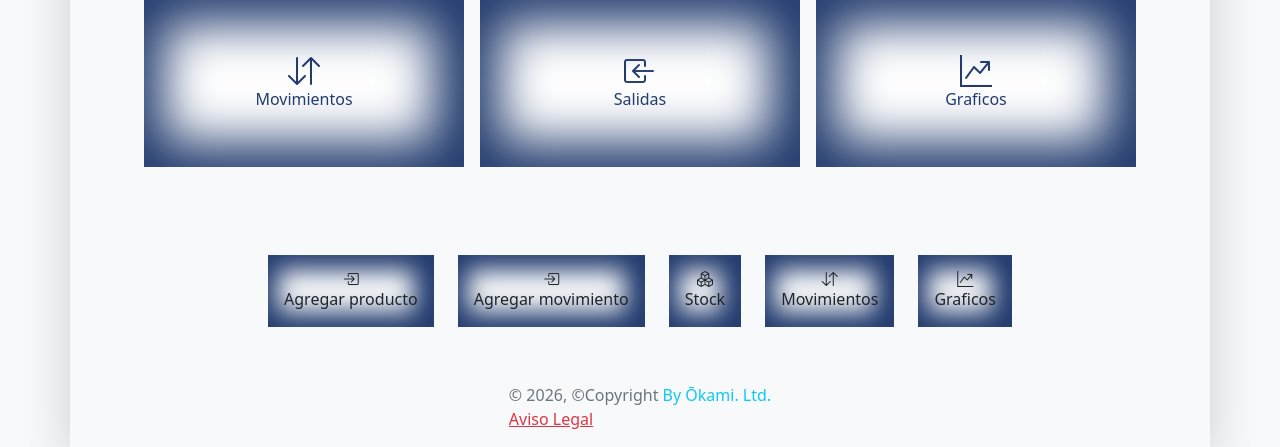
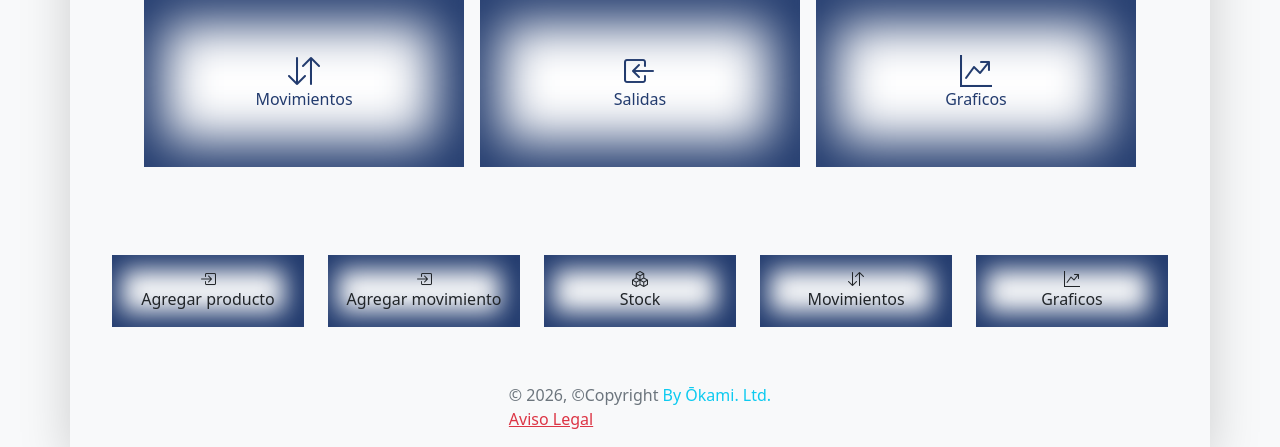
Before and after one commit to Obidis/e_comerce, a Django app: page / in a window 1280 px wide. Shown: the part 511-958 px from the top of the page. Run offline with Django 4.2, Linux system fonts and the light colour scheme.

Commit message:
modificado styles y footer_nav

```diff
--- a/core/static/css/styles.css
+++ b/core/static/css/styles.css
@@ -1,22 +1,17 @@
-
-
 
 
 .form-control{
     background-color: #e8e8eb;
+}
 
-
-}
 #django-form-input {
     background-color: #e8e8eb;
-
-
 }
-
 
 .navbar{
      box-shadow: 15px 0px 125px 35px #223b6e inset;
 }
+
 #box, #box2{
     background-color: #ffffff;
     min-width: 20rem;
@@ -24,19 +19,20 @@
     color:  #223b6e;
 
 }
+
 #box:hover{
-
+    box-shadow: rgba(50, 50, 93, 0.25) 0px 50px 100px -20px, rgba(0, 0, 0, 0.3) 0px 30px 60px -30px, rgba(10, 37, 64, 0.35) 0px -2px 6px 0px inset;
 }
 
 #footer_links{
-
+    width: 12rem;
     box-shadow: -5px -0px 25px 15px #223b6e inset;
 }
-
 
 #footer_links:hover{
      box-shadow: rgba(50, 50, 93, 0.25) 0px 50px 100px -20px, rgba(0, 0, 0, 0.3) 0px 30px 60px -30px, rgba(10, 37, 64, 0.35) 0px -2px 6px 0px inset;
 }
+
 .grafics{
     width: 500px;
     max-height: 100px;
--- a/core/templates/_includes/_footer_nav.html
+++ b/core/templates/_includes/_footer_nav.html
@@ -2,13 +2,13 @@
 
     <div class=" d-flex align-items-center justify-content-center  gap-2 flex-wrap">
 
-      <a id="footer_links" class="nav-link  d-flex flex-column align-items-center m-2 p-3 w-15px " href="{% url 'product_create' %}"><i class="bi bi-box-arrow-in-right fs-6"></i>Agregar producto</a>
+      <a id="footer_links" class="nav-link  d-flex flex-column align-items-center m-2 p-3 fs-6 " href="{% url 'product_create' %}"><i class="bi bi-box-arrow-in-right fs-6"></i>Agregar producto</a>
 
-      <a id="footer_links" class="nav-link d-flex flex-column align-items-center  m-2 p-3 fs-6" href="{% url 'movements_create' %}"><i id="icons" class="bi bi-box-arrow-in-right"></i>Agregar movimiento</a>
+      <a id="footer_links" class="nav-link d-flex flex-column align-items-center  m-2 p-3 fs-6 " href="{% url 'movements_create' %}"><i id="icons" class="bi bi-box-arrow-in-right"></i>Agregar movimiento</a>
 
-      <a id="footer_links" class="nav-link d-flex flex-column align-items-center  m-2 p-3 fs-6" href="{% url 'products_list' %}"><i id="icons" class="bi bi-boxes"></i>Stock</a>
+      <a id="footer_links" class="nav-link d-flex flex-column align-items-center  m-2 p-3 fs-6 " href="{% url 'products_list' %}"><i id="icons" class="bi bi-boxes"></i>Stock</a>
 
-      <a id="footer_links" class="nav-link d-flex flex-column align-items-center  m-2 p-3 fs-6" href="{% url 'movements_list' %}"> <i id="icons" class="bi bi-arrow-down-up"></i>Movimientos</a>
+      <a id="footer_links" class="nav-link d-flex flex-column align-items-center  m-2 p-3 fs-6 " href="{% url 'movements_list' %}"> <i id="icons" class="bi bi-arrow-down-up"></i>Movimientos</a>
 
-      <a id="footer_links" class="nav-link d-flex flex-column align-items-center  m-2 p-3 fs-6 w-15px " href="{% url 'graficos' %}"><i id="icons" class="bi bi-graph-up-arrow"></i>Graficos</a>
+      <a id="footer_links" class="nav-link d-flex flex-column align-items-center  m-2 p-3 fs-6 " href="{% url 'graficos' %}"><i id="icons" class="bi bi-graph-up-arrow"></i>Graficos</a>
     </div>
```
